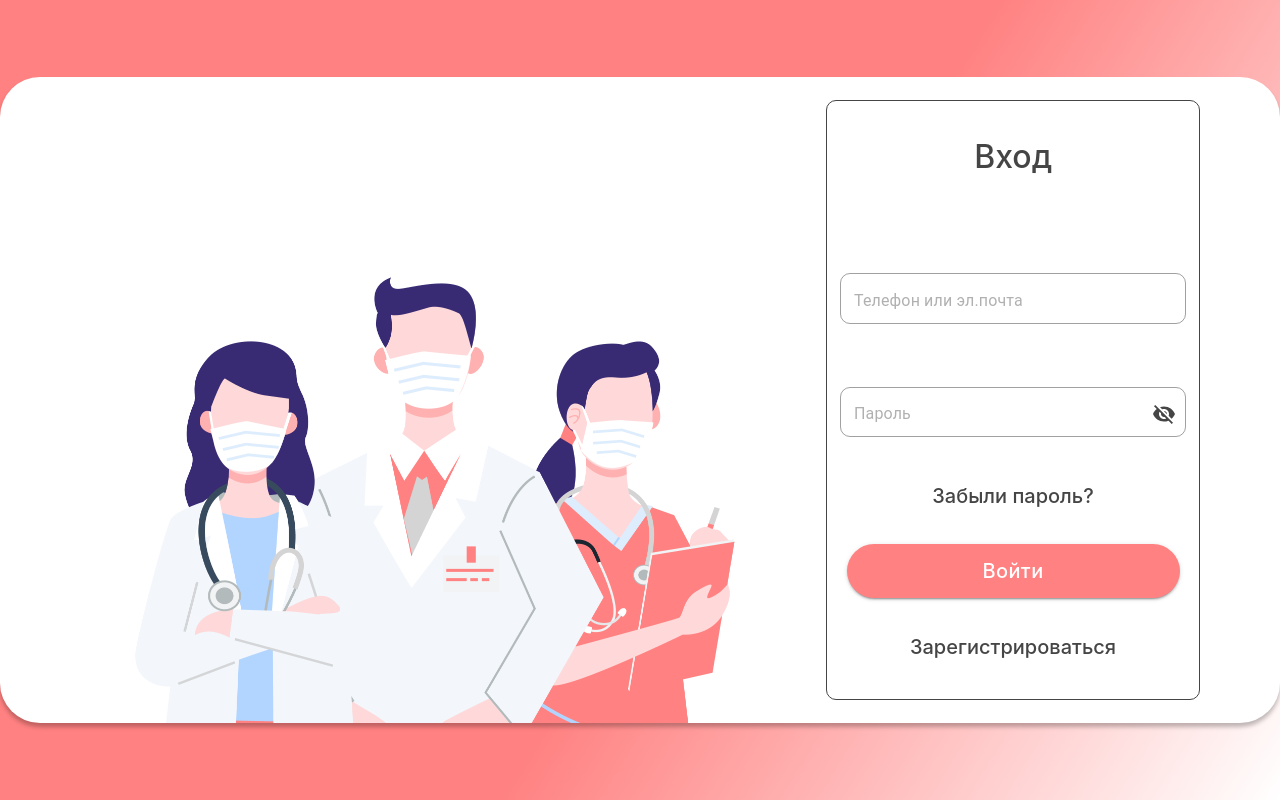
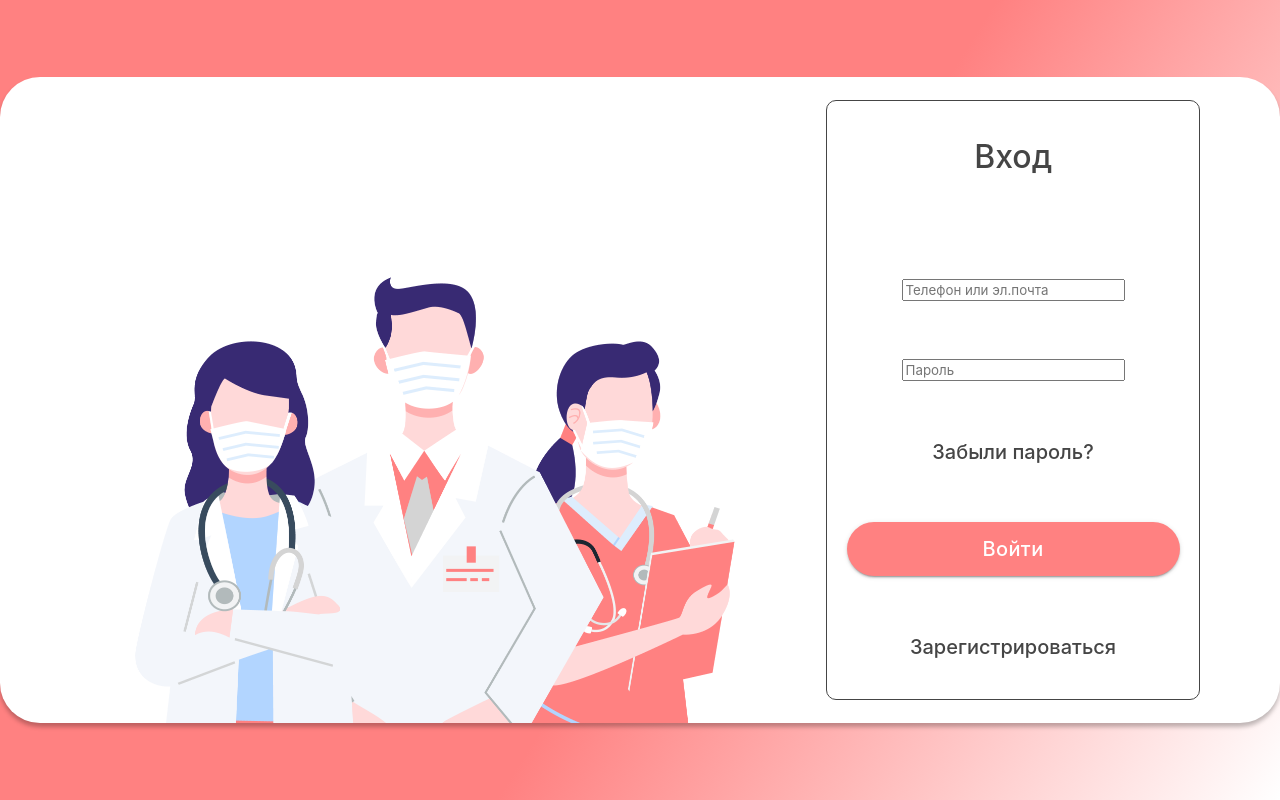
Before and after one commit to EaleksS/nextjs-project, a Next.js app: page /auth/login in a window 1280 px wide. Built offline with nearby package versions, Linux system fonts and the light colour scheme.

Commit message:
Исправил ошибку
Input из material ui показывал ошибку при deploy

```diff
--- a/src/Components/FormLogin/FormLogin.tsx
+++ b/src/Components/FormLogin/FormLogin.tsx
@@ -1,4 +1,4 @@
-import { Input } from '../UiKit/Input/Input';
+// import Input from '../UiKit/Input/Input';
 import Button from '../UiKit/Button/Button';
 import { routerConstants } from '../../Constants/RouterConstants';
 import style from './FormLogin.module.scss';
@@ -8,14 +8,10 @@ export const FormLogin = () => {
   return (
     <div className={`auth-container ${style['container']}`}>
       <h1>Вход</h1>
-      <Input
-        type={'text'}
-        placeholder={'Телефон или эл.почта'}
-      />
-      <Input
-        type={'password'}
-        placeholder={'Пароль'}
-      />
+      {/* <Input type={'text'} placeholder={'Телефон или эл.почта'} /> */}
+      {/* <Input type={'password'} placeholder={'Пароль'} /> */}{' '}
+      <input type="text" placeholder={'Телефон или эл.почта'} />
+      <input type="password" placeholder={'Пароль'} />
       <Link href={routerConstants.FORGOT_PASSWORD}>Забыли пароль?</Link>
       <Button>Войти</Button>
       <Link href={routerConstants.REGISTRATION}>Зарегистрироваться</Link>
--- a/src/Components/UiKit/Input/Input.tsx
+++ b/src/Components/UiKit/Input/Input.tsx
@@ -1,79 +1,81 @@
-import { IconButton, InputAdornment } from '@mui/material';
-import { TextFieldProps } from '@mui/material/TextField/TextField';
-import React, { ChangeEvent, useState } from 'react';
+// import { IconButton, InputAdornment } from '@mui/material';
+// import { TextFieldProps } from '@mui/material/TextField/TextField';
+import React from 'react';
 
-import styles from './Input.module.scss';
-import { Visibility, VisibilityOff } from '@mui/icons-material';
-import { OutlinedInput } from '@material-ui/core';
-import { OutlinedInputProps } from '@material-ui/core/OutlinedInput/OutlinedInput';
+// import styles from './Input.module.scss';
+// import { Visibility, VisibilityOff } from '@mui/icons-material';
+// import { OutlinedInput } from '@material-ui/core';
+// import { OutlinedInputProps } from '@material-ui/core/OutlinedInput/OutlinedInput';
 
-export interface CustomInputProps extends OutlinedInputProps, React.AriaAttributes {
-	label?: string;
-	error?: boolean;
-	errorMessage?: string;
-}
+// export interface CustomInputProps extends OutlinedInputProps, React.AriaAttributes {
+// 	label?: string;
+// 	error?: boolean;
+// 	errorMessage?: string;
+// }
 
-export const Input = React.forwardRef(
-	(
-		{
-			error,
-			className,
-			errorMessage,
-			label,
-			type = 'text',
-			style,
-			onChange,
-			...rest
-		}: CustomInputProps & TextFieldProps,
-		ref,
-	): React.ReactElement => {
-		const classNames = `${styles['input']} ${styles[className ? className : '']}`;
-		const [showPassword, setShowPassword] = useState(true);
-		const [value, setValue] = useState<number | string>();
-		const handleClickShowPassword = () => {
-			setShowPassword(true);
-		};
-		const handleMouseDownPassword = () => {
-			setShowPassword(false);
-		};
-		const checkType =
-			type === 'password' && showPassword ? 'password' : type === 'number' ? 'number' : 'text';
-		const handleChange = (e: ChangeEvent<HTMLTextAreaElement | HTMLInputElement>) => {
-			onChange && onChange(e);
-			setValue(type === 'number' ? +e.target.value : e.target.value);
-		};
-		return (
-			<>
-				<OutlinedInput
-					onChange={handleChange}
-					fullWidth
-					classes={{ notchedOutline: styles['input-notchedOutline'], root: styles['input-root'] }}
-					label={label}
-					style={{ color: '#454545', ...style }}
-					error={error && error}
-					className={classNames}
-					type={checkType}
-					value={value}
-					endAdornment={
-						type === 'password' && (
-							<InputAdornment position="end">
-								<IconButton
-									aria-label="toggle password visibility"
-									onClick={handleClickShowPassword}
-									onMouseDown={handleMouseDownPassword}
-									sx={{
-										color: '#454545',
-									}}
-									edge="end"
-								>
-									{showPassword ? <VisibilityOff /> : <Visibility />}
-								</IconButton>
-							</InputAdornment>
-						)
-					}
-					{...rest}
-				/>
-			</>
-		);
-	},
-);
+// const Input = React.forwardRef(
+// 	(
+// 		{
+// 			error,
+// 			className,
+// 			errorMessage,
+// 			label,
+// 			type = 'text',
+// 			style,
+// 			onChange,
+// 			...rest
+// 		}: CustomInputProps & TextFieldProps,
+// 		ref,
+// 	): React.ReactElement => {
+// 		const classNames = `${styles['input']} ${styles[className ? className : '']}`;
+// 		const [showPassword, setShowPassword] = useState(true);
+// 		const [value, setValue] = useState<number | string>();
+// 		const handleClickShowPassword = () => {
+// 			setShowPassword(true);
+// 		};
+// 		const handleMouseDownPassword = () => {
+// 			setShowPassword(false);
+// 		};
+// 		const checkType =
+// 			type === 'password' && showPassword ? 'password' : type === 'number' ? 'number' : 'text';
+// 		const handleChange = (e: ChangeEvent<HTMLTextAreaElement | HTMLInputElement>) => {
+// 			onChange && onChange(e);
+// 			setValue(type === 'number' ? +e.target.value : e.target.value);
+// 		};
+// 		return (
+// 			<>
+// 				<OutlinedInput
+// 					onChange={handleChange}
+// 					fullWidth
+// 					classes={{ notchedOutline: styles['input-notchedOutline'], root: styles['input-root'] }}
+// 					label={label}
+// 					style={{ color: '#454545', ...style }}
+// 					error={error && error}
+// 					className={classNames}
+// 					type={checkType}
+// 					value={value}
+// 					endAdornment={
+// 						type === 'password' && (
+// 							<InputAdornment position="end">
+// 								<IconButton
+// 									aria-label="toggle password visibility"
+// 									onClick={handleClickShowPassword}
+// 									onMouseDown={handleMouseDownPassword}
+// 									sx={{
+// 										color: '#454545',
+// 									}}
+// 									edge="end"
+// 								>
+// 									{showPassword ? <VisibilityOff /> : <Visibility />}
+// 								</IconButton>
+// 							</InputAdornment>
+// 						)
+// 					}
+// 					{...rest}
+// 				/>
+// 			</>
+// 		);
+// 	},
+// );
+
+// export default Input;
--- a/src/pages/Layout.tsx
+++ b/src/pages/Layout.tsx
@@ -10,7 +10,7 @@ interface ILayout {
 
 // const inter = Inter({ subsets: ['latin'] });
 
-export const Layout: FC<ILayout> = ({
+const Layout: FC<ILayout> = ({
   children,
   title,
   description = 'description',
@@ -27,3 +27,4 @@ export const Layout: FC<ILayout> = ({
     </>
   );
 };
+export default Layout;
--- a/src/pages/auth/conformmobile.tsx
+++ b/src/pages/auth/conformmobile.tsx
@@ -4,7 +4,7 @@ import Button from '@/Components/UiKit/Button/Button';
 import { routerConstants } from '@/Constants/RouterConstants';
 import OtpInput from 'react-otp-input';
 import Link from 'next/link';
-import { Layout } from '../Layout';
+import  Layout  from '../Layout';
 
 const ConformMobile = () => {
   const [seconds, setSeconds] = useState(60);
--- a/src/pages/auth/forgotpassword.tsx
+++ b/src/pages/auth/forgotpassword.tsx
@@ -1,9 +1,9 @@
 import React from 'react';
 import styles from '../../styles/ForgotPassword.module.scss';
-import { Input } from '@/Components/UiKit/Input/Input';
+// import Input from '@/Components/UiKit/Input/Input';
 import Button from '@/Components/UiKit/Button/Button';
 import { routerConstants } from '@/Constants/RouterConstants';
-import { Layout } from '../Layout';
+import Layout  from '../Layout';
 
 const ForgotPassword = () => {
 	return (
@@ -17,7 +17,7 @@ const ForgotPassword = () => {
           <span>
             Введите телефон или почту которая была использована ранее:
           </span>
-          <Input placeholder={'Телефон или эл.почта'} type={'text'} />
+          <input type="text" placeholder="Телефон или эл.почта" />
           <Button>Продолжить</Button>
         </div>
       </div>
--- a/src/pages/auth/login.tsx
+++ b/src/pages/auth/login.tsx
@@ -1,4 +1,4 @@
-import { Layout } from '../Layout';
+import  Layout  from '../Layout';
 import style from '../../styles/Login.module.scss';
 import { FormLogin } from '@/Components/FormLogin/FormLogin';
 import doctorsImages from '@/Assets/Images/doctors.png';
--- a/src/pages/index.tsx
+++ b/src/pages/index.tsx
@@ -1,4 +1,4 @@
-import { Layout } from './Layout';
+import  Layout  from './Layout';
 import Link from 'next/link';
 import { routerConstants } from '@/Constants/RouterConstants';
 
```
Also changed, not shown: src/Components/FormForgotPassword/FormForgotPassword.tsx (+5 -3 lines), src/pages/auth/registration.tsx (+9 -4 lines), 1 other file (tests, documents, lock files or other folders).
